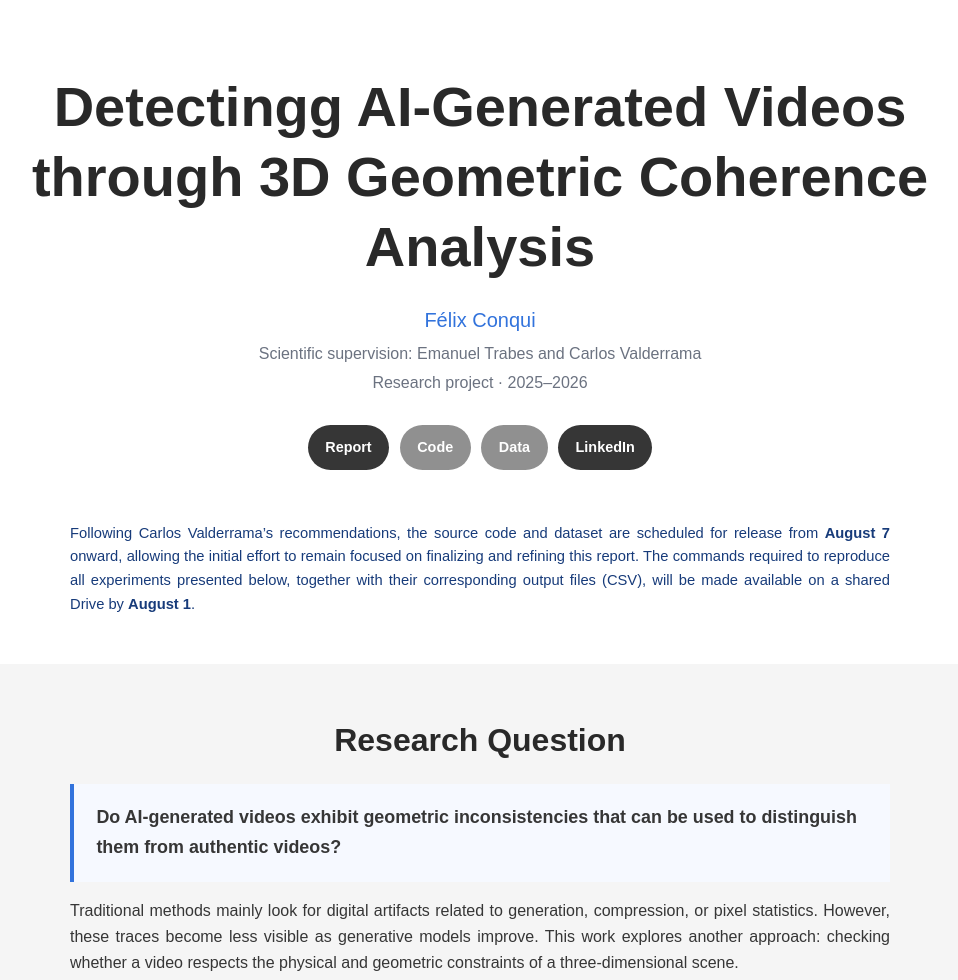
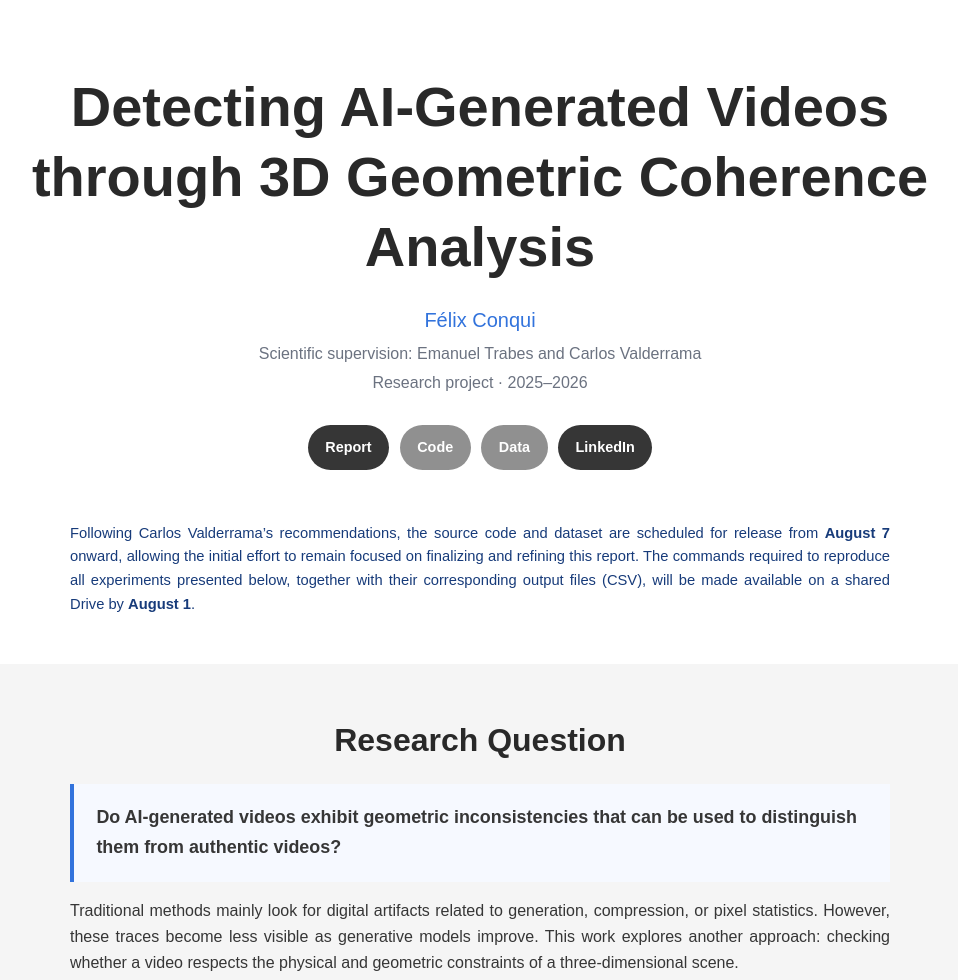
Before and after one commit to FelixESIEE2024/FelixESIEE2024.github.io, a plain HTML site: page index.html in a window 1280 px wide. Shown: the top 980 px of the page, without its empty margins (160-1118 px from the left). Drawn offline with Linux system fonts and the light colour scheme.

```diff
--- a/index.html
+++ b/index.html
@@ -17,7 +17,7 @@
       <section class="hero">
         <div class="container">
           <h1>
-            Detectingg AI-Generated Videos through 3D Geometric Coherence Analysis
+            Detecting AI-Generated Videos through 3D Geometric Coherence Analysis
           </h1>
 
           <p class="authors">
```
